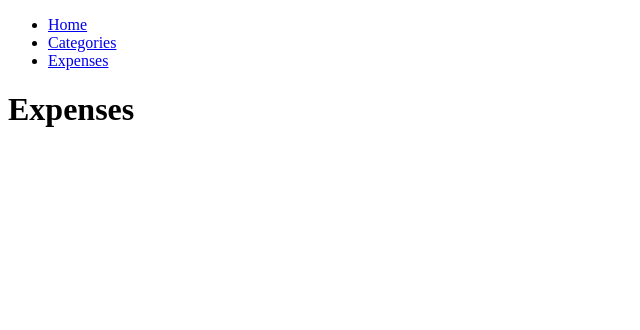
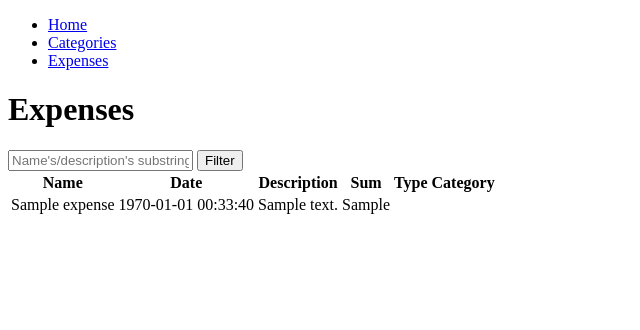
Before and after one commit to nevermin9/BasicExpensesTracker, a PHP site: page /expenses in a window 1280 px wide. Shown: the top 330 px of the page, without its empty margins (0-640 px from the left). Run offline with PHP 8.4, Linux system fonts and the light colour scheme; tables that the repository leaves empty or names only in its code hold one stand-in row (values such as "Sample post").

Commit message:
complete main logic for expenses table page

```diff
--- a/src/public/index.php
+++ b/src/public/index.php
@@ -6,11 +6,12 @@ if (empty($_SESSION['csrf_token']))
 {
     $_SESSION['csrf_token'] = bin2hex(random_bytes(35));
 }
+ob_start();
 
 
 set_exception_handler('exception_handler');
 
-$requestUri = $_SERVER['REQUEST_URI'];
+$requestUri = parse_url($_SERVER['REQUEST_URI'], PHP_URL_PATH);
 
 $navigation = [
     "Home" => "/",
@@ -59,7 +60,6 @@ function exception_handler(Throwable $exc)
 ['status' => $status, 'filepath' => $filepath] = doRouting($requestUri);
 http_response_code($status);
 
-ob_start();
 
 include "templates/head.html";
 include "templates/nav.php";
--- a/src/public/views/expenses.php
+++ b/src/public/views/expenses.php
@@ -1,3 +1,135 @@
-<h1>
-    Expenses
-</h1>
+<?php
+$getPdo = require_once "../db/index.php";
+$pdo = $getPdo();
+$stmt = $pdo->query("SELECT id,name FROM categories;");
+$categories = $stmt->fetchAll(PDO::FETCH_ASSOC);
+
+$cols = ['timestamp', 'name', 'description', 'sum', 'type', 'category_id'];
+$sql = "SELECT " . implode(", ", $cols) . " FROM expenses";
+
+$options = [
+    'nameDescSubstring' => isset($_GET['name_desc_substr']) ? trim($_GET['name_desc_substr']) : '',
+    'fromTs' => isset($_GET['from_date']) ? strtotime($_GET['from_date']) : 0,
+    'toTs' => isset($_GET['to_date']) ? strtotime($_GET['to_date']) : 0,
+    'fromSum' => filter_input(INPUT_GET, 'from_sum', FILTER_SANITIZE_NUMBER_FLOAT, FILTER_FLAG_ALLOW_FRACTION),
+    'toSum' => filter_input(INPUT_GET, 'to_sum', FILTER_SANITIZE_NUMBER_FLOAT, FILTER_FLAG_ALLOW_FRACTION),
+    'type' => in_array(trim($_GET['type'] ?? ''), ['Expense', 'Income']) ? trim($_GET['type'] ?? '') : '',
+    'category_id' => filter_input(INPUT_GET, 'category_id', FILTER_VALIDATE_INT),
+];
+$options = array_filter($options);
+$optionsSql = [];
+
+foreach ($options as $key => $val)
+{
+    if ($key === 'nameDescSubstring') {
+        $optionsSql[$key] = "(name LIKE CONCAT('%' :nameDescSubstring '%') OR description LIKE CONCAT('%' :nameDescSubstring '%'))";
+    }
+    else if ($key === 'fromTs')
+    {
+        $optionsSql[$key] = "timestamp >= :fromTs";
+    }
+    else if ($key === 'toTs')
+    {
+        $optionsSql[$key] = "timestamp <= :toTs";
+    }
+    else if ($key === 'fromSum')
+    {
+        $optionsSql[$key] = "sum >= :fromSum";
+    }
+    else if ($key === 'toTs')
+    {
+        $optionsSql[$key] = "sum <= :toSum";
+    }
+    else
+    {
+        // type, category_id
+        $optionsSql[$key] = "$key = :$key";
+    }
+}
+
+if (count($optionsSql) > 0)
+{
+    $sql = $sql . " WHERE " . implode(" AND ", $optionsSql) . ";";
+}
+else
+{
+    $sql = $sql . ";";
+}
+
+$stmt = $pdo->prepare($sql);
+$stmt->execute($options);
+$rows = $stmt->fetchAll(PDO::FETCH_ASSOC);
+
+function getCategoryById(int $id): string
+{
+    global $categories;
+
+    $category = array_find($categories, static fn($v, int $k) => $k === $id);
+    return $category['name'] ?? '';
+}
+?>
+
+<main>
+    <h1>
+        Expenses
+    </h1>
+
+    <div>
+        <form action="/expenses" method="get">
+            <input
+                placeholder="Name's/description's substring"
+                type="text"
+                minlength="3"
+                autocomplete="off"
+                name="name_desc_substr"
+            />
+
+            <button>
+                Filter
+            </button>
+        </form>
+    </div>
+
+    <table>
+        <thead>
+            <tr>
+                <th>Name</th>
+                <th>Date</th>
+                <th>Description</th>
+                <th>Sum</th>
+                <th>Type</th>
+                <th>Category</th>
+            </tr>
+        </thead>
+
+        <tbody>
+            <?php foreach($rows as $row): ?>
+            <tr>
+                <td>
+                    <?php echo htmlspecialchars($row['name']); ?>
+                </td>
+
+                <td>
+                    <?php echo htmlspecialchars(date("Y-m-d H:i:s", $row['timestamp'])); ?>
+                </td>
+
+                <td>
+                    <?php echo htmlspecialchars($row['description']); ?>
+                </td>
+
+                <td>
+                    <?php echo htmlspecialchars($row['sum']); ?>
+                </td>
+
+                <td>
+                    <?php echo htmlspecialchars($row['type']); ?>
+                </td>
+
+                <td>
+                    <?php echo htmlspecialchars(getCategoryById($row['category_id'])); ?>
+                </td>
+            </tr>
+            <?php endforeach ?>
+        </tbody>
+    </table>
+</main>
```
